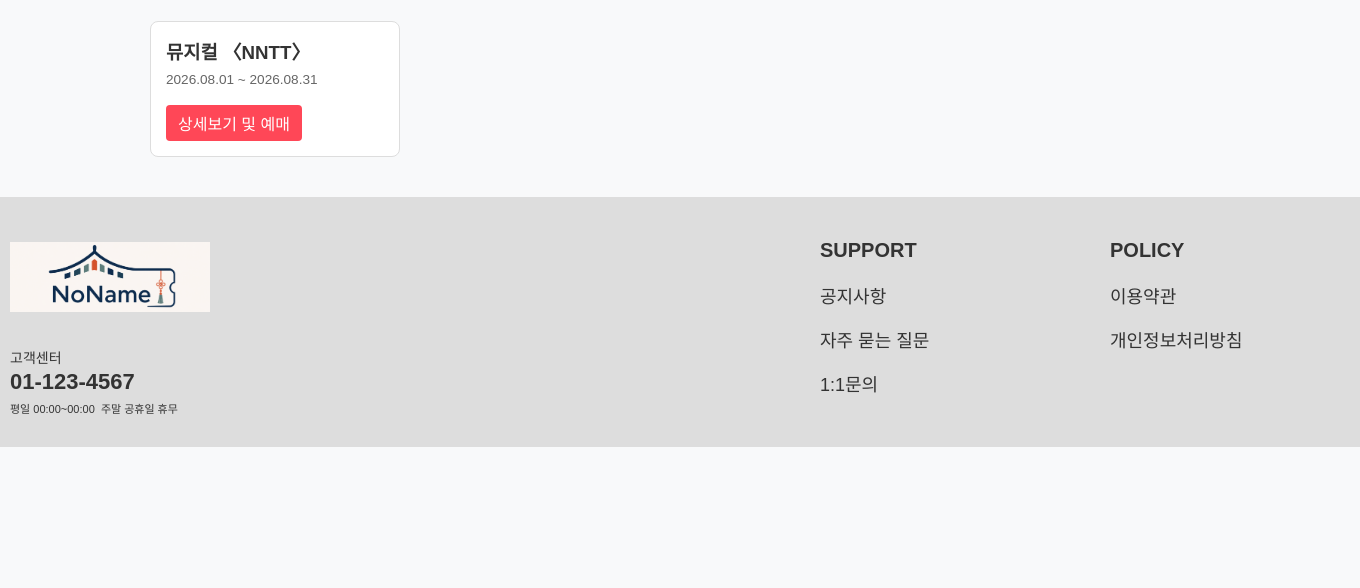
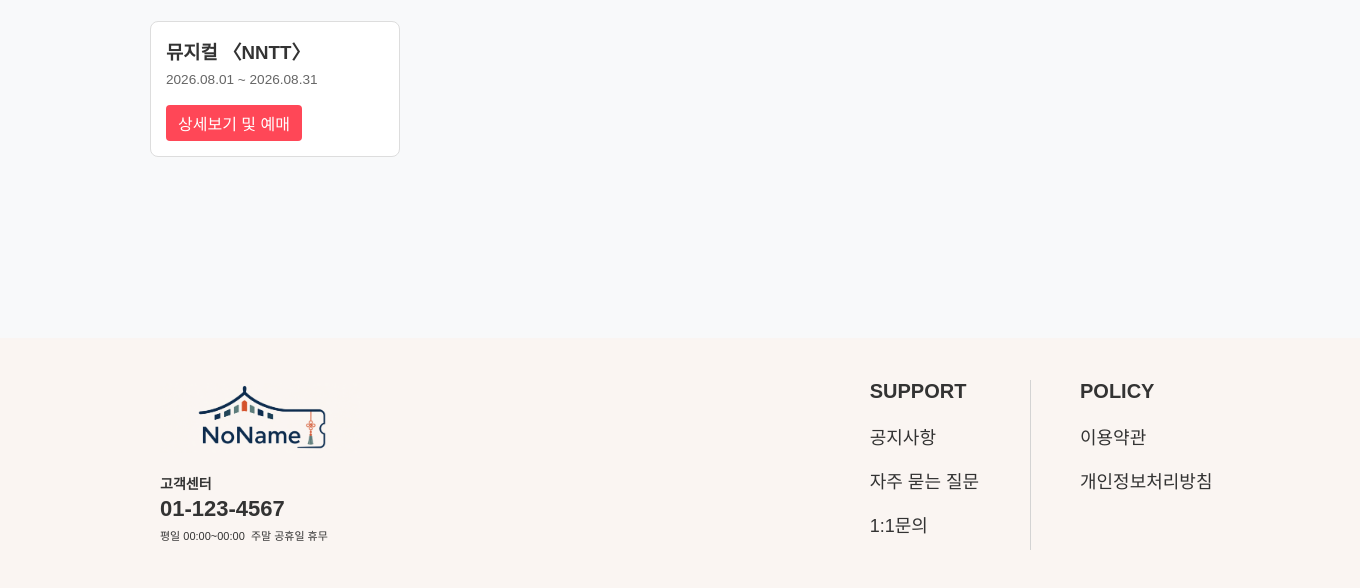
Before and after one commit to NoNameTimeTicket/NNTT, a Flask app: page / in a window 1360 px wide. Shown: the part 212-800 px from the top of the page. Run offline with Flask 3, Linux system fonts and the light colour scheme.

Commit message:
푸터 css 정리

```diff
--- a/static/css/footer.css
+++ b/static/css/footer.css
@@ -19,7 +19,11 @@ a {
 .footer {
     width: 100%;
     height: 250px;
-    background-color: #dddddd;
+    background-color: #FAF5F2;
+    position: absolute;
+    bottom: 0;
+
+
 }
 
 
@@ -40,8 +44,9 @@ a {
 /* 왼쪽 영역 */
 .footer-left {
     width: 400px;
+    padding-left: 150px;
+
 }
-
 
 /* 임시 로고 */
 .footer-logo {
@@ -54,52 +59,60 @@ a {
     height: 100%;
     display: block;
     object-fit: contain;
+
 }
 
 
 /* 고객센터 영역 */
 .footer-contact {
-    margin-top: 20px;
+    margin-top: 5px;
+    font-weight: 600;
 }
 
 .footer-label {
     font-size: 14px;
-    margin-bottom: 2px;
+    margin-bottom: 3px;
 }
 
 .footer-phone {
     font-size: 22px;
     font-weight: 700;
     margin-bottom: 5px;
+
 }
 
 .footer-time {
     font-size: 11px;
+    font-weight: 500;
 }
 
 
 /* 오른쪽 메뉴 전체 */
 .footer-menu {
     display: flex;
-    gap: 150px;
+    gap: 20px;
 
     padding-top: 12px;
-    padding-right: 100px;
+    padding-right: 130px;
+
+
 }
-
 
 /* SUPPORT, POLICY 각각의 영역 */
 .footer-menu-group {
     min-width: 140px;
+
 }
 
 .footer-menu-group h3 {
     font-size: 20px;
     margin-bottom: 20px;
+
 }
 
 .footer-menu-group li {
     margin-bottom: 18px;
+    font-weight: 500;
 }
 
 .footer-menu-group a {
@@ -109,3 +122,10 @@ a {
 .footer-menu-group a:hover {
     text-decoration: underline;
 }
+.divider-line {
+    width: 0.3px;
+    height: 170px;
+    background-color: #d3d3d3;
+    margin: 0;
+    margin-right: 30px;
+}
--- a/templates/footer.html
+++ b/templates/footer.html
@@ -32,6 +32,7 @@
                         <li><a href="#">1:1문의</a></li>
                     </ul>
                 </div>
+                    <div class="divider-line"></div>
 
                 <div class="footer-menu-group">
                     <h3>POLICY</h3>
```
